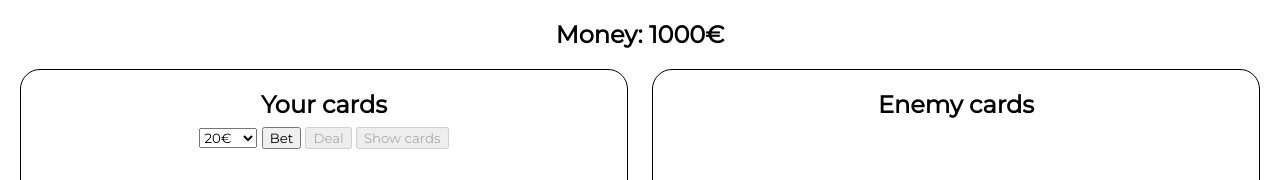
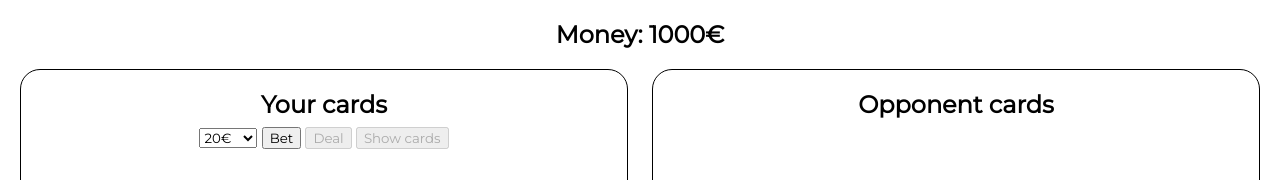
Before and after one commit to Zenstt/html-seven-and-a-half, a website: page public/index.html in a window 1280 px wide. Shown: the top 180 px of the page. Drawn offline with nearby package versions, Linux system fonts and the light colour scheme.

Commit message:
Text changes

```diff
--- a/public/index.html
+++ b/public/index.html
@@ -41,7 +41,7 @@
 			</div>
 		</div>
 		<div id="right">
-			<h2 class="center">Enemy cards</h2>
+			<h2 class="center">Opponent cards</h2>
 			<div>
 				<div id="cartasBanca" class="center">
 
```
